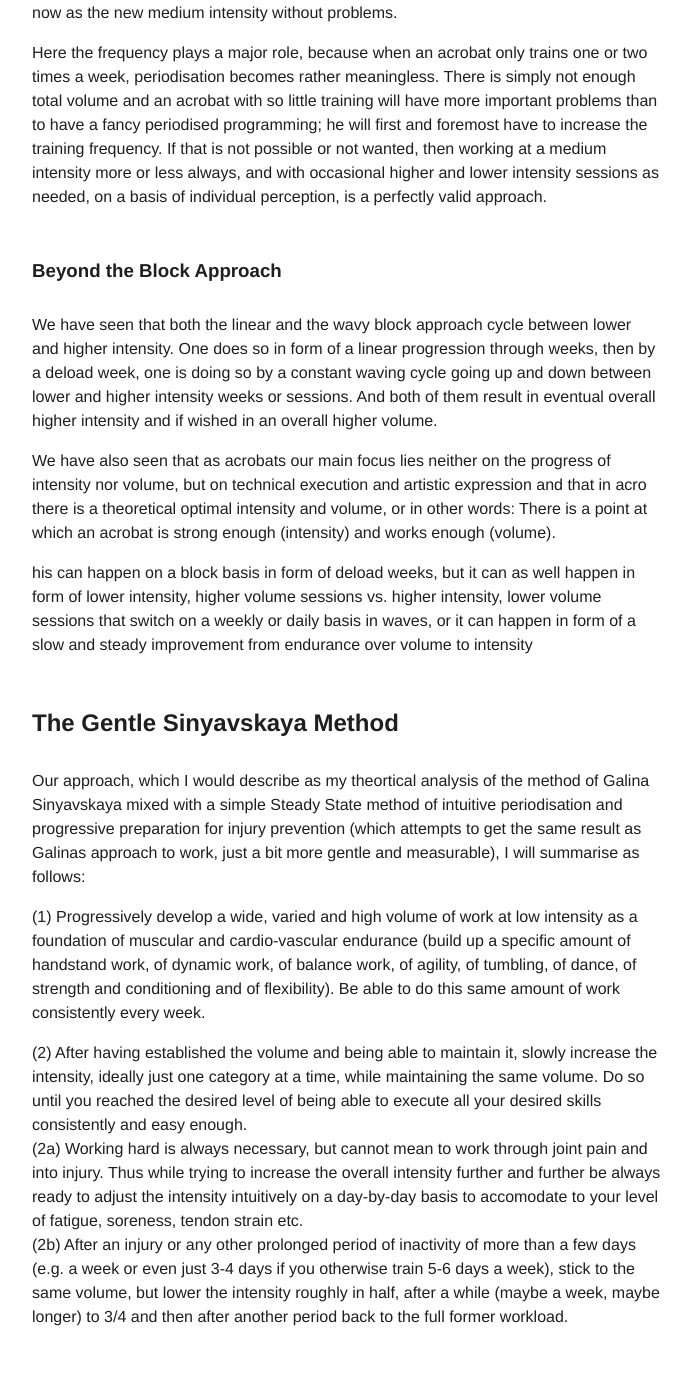
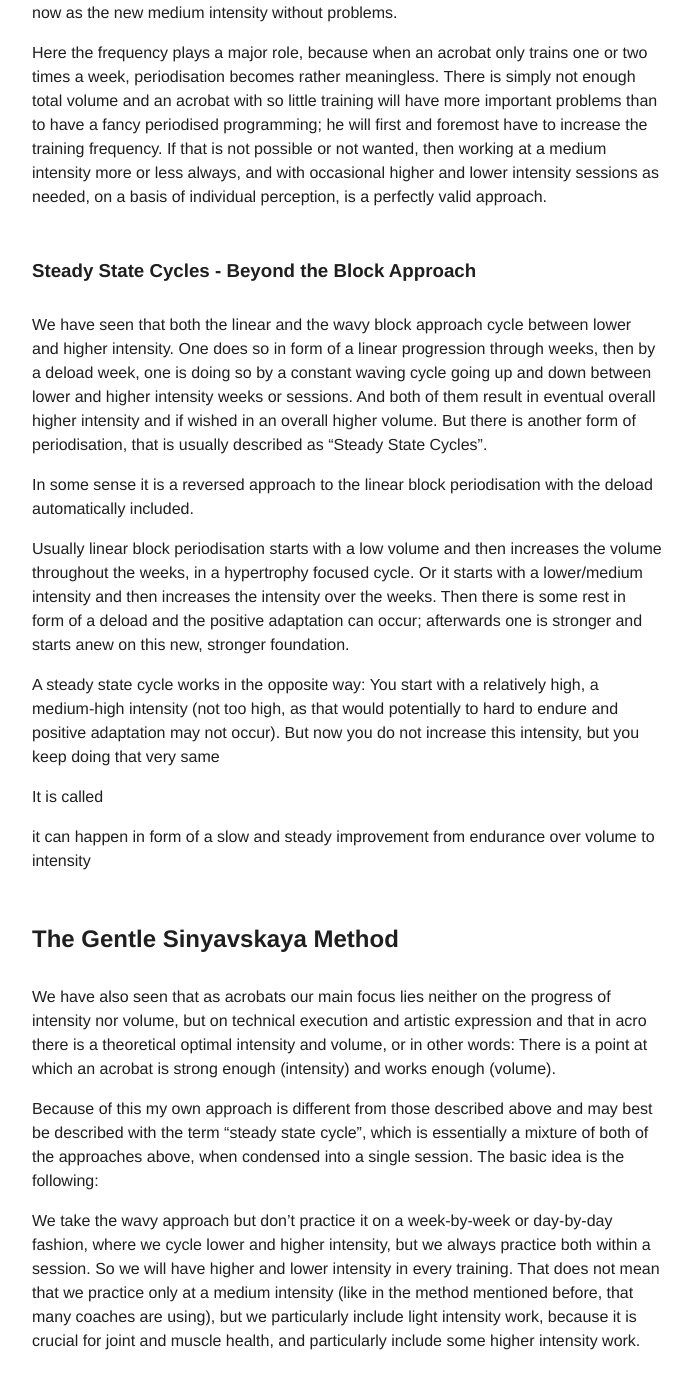
Before and after one commit to floshin/acrolib, a Jekyll site: the page built from training/periodisation.md, in a window 1280 px wide and 1400 px high, scrolled down 6934 px. Shown: the top 1389 px of the window, without its empty margins (293-985 px from the left). Built offline with Jekyll 4.4.1, drawn with Linux system fonts in a browser that asks for light colours; our own code applies the rules of GitHub Pages for plain Markdown files.

Commit message:
Update periodisation.md

```diff
--- a/training/periodisation.md
+++ b/training/periodisation.md
@@ -114,19 +114,35 @@ Because of this there are many coaches which are essentially throughout the enti
 Here the frequency plays a major role, because when an acrobat only trains one or two times a week, periodisation becomes rather meaningless. There is simply not enough total volume and an acrobat with so little training will have more important problems than to have a fancy periodised programming; he will first and foremost have to increase the training frequency. If that is not possible or not wanted, then working at a medium intensity more or less always, and with occasional higher and lower intensity sessions as needed, on a basis of individual perception, is a perfectly valid approach.
 
 
-### Beyond the Block Approach
+### Steady State Cycles - Beyond the Block Approach
 
-We have seen that both the linear and the wavy block approach cycle between lower and higher intensity. One does so in form of a linear progression through weeks, then by a deload week, one is doing so by a constant waving cycle going up and down between lower and higher intensity weeks or sessions. And both of them result in eventual overall higher intensity and if wished in an overall higher volume.
+We have seen that both the linear and the wavy block approach cycle between lower and higher intensity. One does so in form of a linear progression through weeks, then by a deload week, one is doing so by a constant waving cycle going up and down between lower and higher intensity weeks or sessions. And both of them result in eventual overall higher intensity and if wished in an overall higher volume. But there is another form of periodisation, that is usually described as "Steady State Cycles".
+
+In some sense it is a reversed approach to the linear block periodisation with the deload automatically included.
+
+Usually linear block periodisation starts with a low volume and then increases the volume throughout the weeks, in a hypertrophy focused cycle. Or it starts with a lower/medium intensity and then increases the intensity over the weeks. Then there is some rest in form of a deload and the positive adaptation can occur; afterwards one is stronger and starts anew on this new, stronger foundation.
+
+A steady state cycle works in the opposite way: You start with a relatively high, a medium-high intensity (not too high, as that would potentially to hard to endure and positive adaptation may not occur). But now you do not increase this intensity, but you keep doing that very same
+
+
+
+It is called
+
+
+ it can happen in form of a slow and steady improvement from endurance over volume to intensity
+
+
+## The Gentle Sinyavskaya Method
+
 
 We have also seen that as acrobats our main focus lies neither on the progress of intensity nor volume, but on technical execution and artistic expression and that in acro there is a theoretical optimal intensity and volume, or in other words: There is a point at which an acrobat is strong enough (intensity) and works enough (volume).
 
+Because of this my own approach is different from those described above and may best be described with the term "steady state cycle", which is essentially a mixture of both of the approaches above, when condensed into a single session. The basic idea is the following:
+
+We take the wavy approach but don't practice it on a week-by-week or day-by-day fashion, where we cycle lower and higher intensity, but we always practice both within a session. So we will have higher and lower intensity in every training. That does not mean that we practice only at a medium intensity (like in the method mentioned before, that many coaches are using), but we particularly include light intensity work, because it is crucial for joint and muscle health, and particularly include some higher intensity work.
 
 
-
-his can happen on a block basis in form of deload weeks, but it can as well happen in form of lower intensity, higher volume sessions vs. higher intensity, lower volume sessions that switch on a weekly or daily basis in waves, or it can happen in form of a slow and steady improvement from endurance over volume to intensity
-
-
-## The Gentle Sinyavskaya Method
+---
 
 Our approach, which I would describe as my theortical analysis of the method of Galina Sinyavskaya mixed with a simple Steady State method of intuitive periodisation and progressive preparation for injury prevention (which attempts to get the same result as Galinas approach to work, just a bit more gentle and measurable), I will summarise as follows:
 
```
